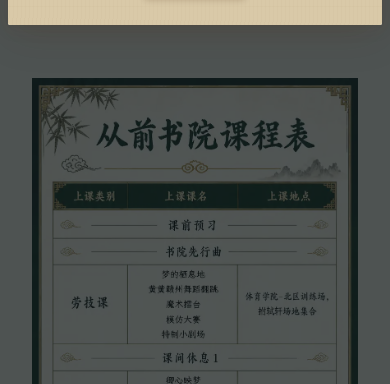
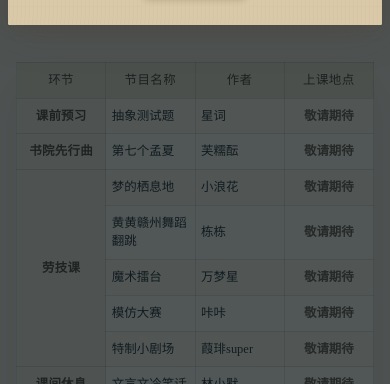
Before and after one commit to miaopan607/Once-Upon-An-Academy, a Vue app: page /online-learning in a window 390 px wide. Shown: the part 460-844 px from the top of the page. Built offline with nearby package versions, Linux system fonts and the light colour scheme; no server answers; the HTML template or start-up script is replaced by a standard one.

Commit message:
feat: 将网上教学课程表改为表格

```diff
--- a/src/views/OnlineLearning.vue
+++ b/src/views/OnlineLearning.vue
@@ -17,14 +17,229 @@ const router = useRouter();
     </section>
 
     <div class="main-body">
-      <section class="section-padding bg-paper">
+      <section class="course-section section-padding bg-paper">
         <div class="container">
           <div class="section-header text-center">
             <h2 class="title-primary">2026 生贺节目课程</h2>
           </div>
 
-          <div class="course-schedule text-center">
-            <img src="/images/课程表新.webp" alt="2026 生贺节目课程表" style="max-width: 100%; height: auto;" />
+          <div class="course-schedule">
+            <table class="schedule-table">
+              <thead>
+                <tr>
+                  <th>环节</th>
+                  <th>节目名称</th>
+                  <th>作者</th>
+                  <th>上课地点</th>
+                </tr>
+              </thead>
+              <tbody>
+                <tr>
+                  <th scope="row">课前预习</th>
+                  <td>抽象测试题</td>
+                  <td>星词</td>
+                  <td class="location-cell">敬请期待</td>
+                </tr>
+                <tr>
+                  <th scope="row">书院先行曲</th>
+                  <td>第七个孟夏</td>
+                  <td>芙糯酝</td>
+                  <td class="location-cell">敬请期待</td>
+                </tr>
+                <tr>
+                  <th scope="row" rowspan="5">劳技课</th>
+                  <td>梦的栖息地</td>
+                  <td>小浪花</td>
+                  <td class="location-cell">敬请期待</td>
+                </tr>
+                <tr>
+                  <td>黄黄赣州舞蹈翻跳</td>
+                  <td>栋栋</td>
+                  <td class="location-cell">敬请期待</td>
+                </tr>
+                <tr>
+                  <td>魔术擂台</td>
+                  <td>万梦星</td>
+                  <td class="location-cell">敬请期待</td>
+                </tr>
+                <tr>
+                  <td>模仿大赛</td>
+                  <td>咔咔</td>
+                  <td class="location-cell">敬请期待</td>
+                </tr>
+                <tr>
+                  <td>特制小剧场</td>
+                  <td>葭琲super</td>
+                  <td class="location-cell">敬请期待</td>
+                </tr>
+                <tr>
+                  <th scope="row">课间休息</th>
+                  <td>文言文冷笑话</td>
+                  <td>林小默</td>
+                  <td class="location-cell">敬请期待</td>
+                </tr>
+                <tr>
+                  <th scope="row" rowspan="9">音乐课</th>
+                  <td>卿心映梦</td>
+                  <td>i若离</td>
+                  <td class="location-cell">敬请期待</td>
+                </tr>
+                <tr>
+                  <td>秦淮河边的陈年往事</td>
+                  <td>一颗橙橙</td>
+                  <td class="location-cell">敬请期待</td>
+                </tr>
+                <tr>
+                  <td>扶卿游梦</td>
+                  <td>仁之</td>
+                  <td class="location-cell">敬请期待</td>
+                </tr>
+                <tr>
+                  <td>失调名</td>
+                  <td>万梦星</td>
+                  <td class="location-cell">敬请期待</td>
+                </tr>
+                <tr>
+                  <td>从我的梦中鹿过</td>
+                  <td>嘟嘟</td>
+                  <td class="location-cell">敬请期待</td>
+                </tr>
+                <tr>
+                  <td>喵都喵了</td>
+                  <td>葭琲super</td>
+                  <td class="location-cell">敬请期待</td>
+                </tr>
+                <tr>
+                  <td>万梦星</td>
+                  <td>凌辰</td>
+                  <td class="location-cell">敬请期待</td>
+                </tr>
+                <tr>
+                  <td>惊梦四叠</td>
+                  <td>余安</td>
+                  <td class="location-cell">敬请期待</td>
+                </tr>
+                <tr>
+                  <td>三十行情诗</td>
+                  <td>恭玉</td>
+                  <td class="location-cell">敬请期待</td>
+                </tr>
+                <tr>
+                  <th scope="row">课间电影</th>
+                  <td>入梦深也</td>
+                  <td>红桃派</td>
+                  <td class="location-cell">敬请期待</td>
+                </tr>
+                <tr>
+                  <th scope="row" rowspan="5">美术课</th>
+                  <td>生日贺图：诗里见新章</td>
+                  <td>一颗橙橙</td>
+                  <td class="location-cell">敬请期待</td>
+                </tr>
+                <tr>
+                  <td>生日贺图：海树等山花</td>
+                  <td>耐耐</td>
+                  <td class="location-cell">敬请期待</td>
+                </tr>
+                <tr>
+                  <td>生日贺图：花影</td>
+                  <td>炸裂猛贝</td>
+                  <td class="location-cell">敬请期待</td>
+                </tr>
+                <tr>
+                  <td>生日贺图：奇迹小黄OOTD</td>
+                  <td>王富贵</td>
+                  <td class="location-cell">敬请期待</td>
+                </tr>
+                <tr>
+                  <td>手绘梦境</td>
+                  <td>面条</td>
+                  <td class="location-cell">敬请期待</td>
+                </tr>
+                <tr>
+                  <th scope="row">课间休息</th>
+                  <td>眼保健操</td>
+                  <td>面条</td>
+                  <td class="location-cell">敬请期待</td>
+                </tr>
+                <tr>
+                  <th scope="row" rowspan="4">国学课</th>
+                  <td>临江仙</td>
+                  <td>花魂</td>
+                  <td class="location-cell">敬请期待</td>
+                </tr>
+                <tr>
+                  <td>今日无轼</td>
+                  <td>北辰寒星</td>
+                  <td class="location-cell">敬请期待</td>
+                </tr>
+                <tr>
+                  <td>魔鬼瓶</td>
+                  <td>林小默</td>
+                  <td class="location-cell">敬请期待</td>
+                </tr>
+                <tr>
+                  <td>生辰宴</td>
+                  <td>咔咔</td>
+                  <td class="location-cell">敬请期待</td>
+                </tr>
+                <tr>
+                  <th scope="row">随堂小测</th>
+                  <td>听力测试</td>
+                  <td>面条</td>
+                  <td class="location-cell">敬请期待</td>
+                </tr>
+                <tr>
+                  <th scope="row" rowspan="6">入梦课</th>
+                  <td>惊梦·寻花【游园惊梦篇】</td>
+                  <td>浮光跃金</td>
+                  <td class="location-cell">敬请期待</td>
+                </tr>
+                <tr>
+                  <td>贺卿芳华【木石前盟篇】</td>
+                  <td>耐耐</td>
+                  <td class="location-cell">敬请期待</td>
+                </tr>
+                <tr>
+                  <td>蝶携云信·卿贺诗辰【梁祝化蝶篇】</td>
+                  <td>北音卿樾</td>
+                  <td class="location-cell">敬请期待</td>
+                </tr>
+                <tr>
+                  <td>展信佳【霸王别姬篇】</td>
+                  <td>浮光跃金</td>
+                  <td class="location-cell">敬请期待</td>
+                </tr>
+                <tr>
+                  <td>故事外的人【等入梦系列】</td>
+                  <td>恭玉</td>
+                  <td class="location-cell">敬请期待</td>
+                </tr>
+                <tr>
+                  <td>入梦课小彩蛋</td>
+                  <td>芙糯酝</td>
+                  <td class="location-cell">敬请期待</td>
+                </tr>
+                <tr>
+                  <th scope="row">午间阅读</th>
+                  <td>聊赠心间第一春</td>
+                  <td>多读书</td>
+                  <td class="location-cell">敬请期待</td>
+                </tr>
+                <tr>
+                  <th scope="row">课后作业</th>
+                  <td>弹舌口哨教学</td>
+                  <td>温若樱</td>
+                  <td class="location-cell">敬请期待</td>
+                </tr>
+                <tr>
+                  <th scope="row">放学铃</th>
+                  <td>那年夏，从俱往矣开始</td>
+                  <td>恭玉</td>
+                  <td class="location-cell">敬请期待</td>
+                </tr>
+              </tbody>
+            </table>
           </div>
         </div>
       </section>
@@ -104,11 +319,56 @@ const router = useRouter();
 
 .course-schedule {
   margin-top: 3rem;
+  overflow-x: auto;
+}
+
+.schedule-table {
+  width: 100%;
+  min-width: 760px;
+  border-collapse: collapse;
+  overflow: hidden;
+  font-family: "Noto Serif SC", "STSong", "SimSun", serif;
+  color: #1b272a;
+  background: rgba(255, 252, 244, 0.86);
+  border: 1px solid rgba(15, 23, 25, 0.12);
+  box-shadow: 0 18px 45px rgba(15, 23, 25, 0.08);
+}
+
+.schedule-table th,
+.schedule-table td {
+  padding: 0.9rem 1rem;
+  border: 1px solid rgba(15, 23, 25, 0.12);
+  line-height: 1.7;
+  text-align: left;
+  vertical-align: middle;
+}
+
+.schedule-table thead th {
+  color: #3f3a2f;
+  background: rgba(228, 218, 194, 0.62);
+  font-weight: 500;
+  letter-spacing: 0.12em;
   text-align: center;
 }
-.course-schedule img {
-  display: block;
-  margin: 0 auto;
+
+.schedule-table tbody th {
+  width: 16%;
+  color: #4a4336;
+  background: rgba(235, 228, 210, 0.52);
+  font-weight: 600;
+  text-align: center;
+  letter-spacing: 0.08em;
+}
+
+.schedule-table tbody tr:nth-child(even) td {
+  background: rgba(255, 255, 255, 0.42);
+}
+
+.location-cell {
+  width: 15%;
+  color: #655c4d;
+  font-weight: 600;
+  text-align: center !important;
 }
 
 /* 底部入口 */
@@ -143,6 +403,37 @@ const router = useRouter();
   .subhero { height: 260px; }
   .subhero-title { font-size: 1.8rem; }
 
+  .course-section .container { padding: 0 1rem; }
+
+  .course-schedule {
+    margin-top: 2rem;
+    overflow-x: visible;
+  }
+
+  .schedule-table {
+    min-width: 0;
+    table-layout: fixed;
+    font-size: 0.78rem;
+  }
+
+  .schedule-table th,
+  .schedule-table td {
+    padding: 0.5rem 0.35rem;
+    line-height: 1.5;
+    word-break: break-word;
+  }
+
+  .schedule-table thead th {
+    letter-spacing: 0.04em;
+  }
+
+  .schedule-table tbody th {
+    width: 18%;
+    letter-spacing: 0.02em;
+  }
+
+  .location-cell { width: 18%; }
+
   .page-entry { padding: 3rem 0 2rem; }
 }
 </style>
```
